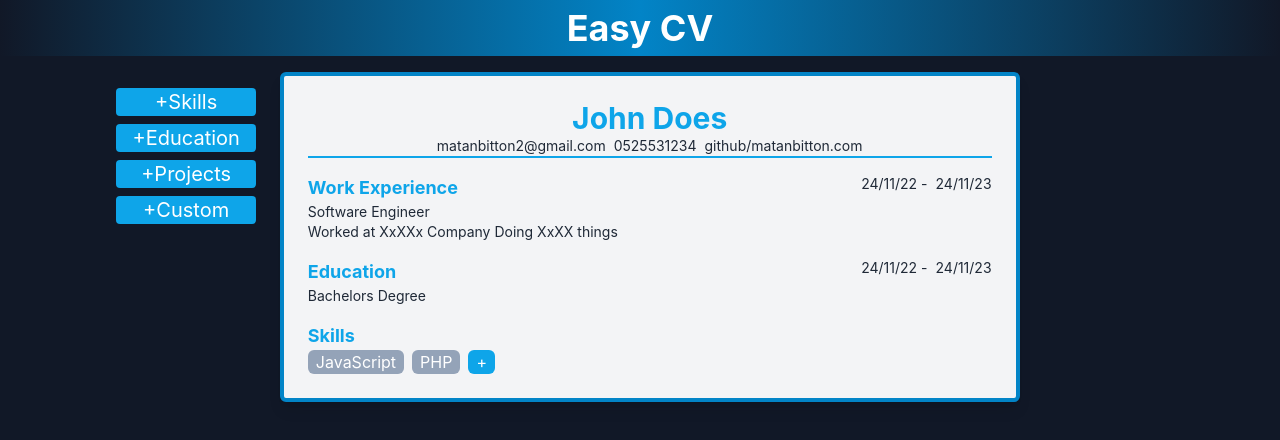
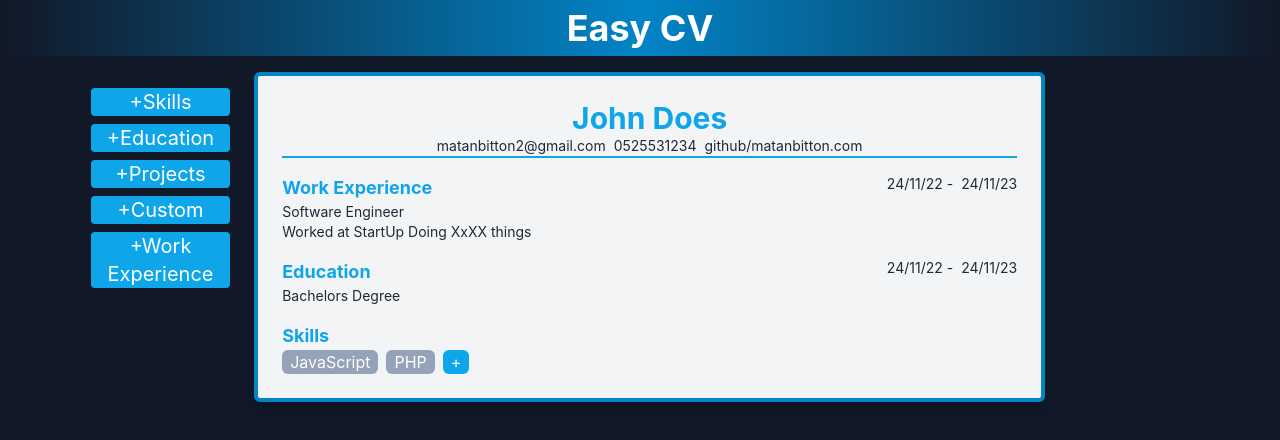
Before and after one commit to Matanbitton/cv-app, a React (Create React App) app: page / in a window 1280 px wide. Shown: the top 440 px of the page. Built offline with nearby package versions, Linux system fonts and the light colour scheme.

Commit message:
add func to delete section on double click

```diff
--- a/src/App.js
+++ b/src/App.js
@@ -1,10 +1,12 @@
-import { useState } from "react";
+import { useEffect, useState } from "react";
 import "./index.css";
 import Section from "./Section";
+import uniqid from "uniqid";
 
 function App() {
   const initialSection = [
     <Section
+      key={uniqid()}
       type="Info"
       name="John Does"
       gitHub="github/matanbitton.com"
@@ -12,14 +14,21 @@ function App() {
       phone="0525531234"
     />,
     <Section
+      key={uniqid()}
+      id={uniqid()}
+      handleRemove={handleRemoveSection}
       type="Work"
       title="Work Experience"
       position="Software Engineer"
+      company="StartUp"
       startDate="24/11/22"
       endDate="24/11/23"
-      description="Worked at XxXXx Company Doing XxXX things"
+      description="Worked at StartUp Doing XxXX things"
     />,
     <Section
+      key={uniqid()}
+      id={uniqid()}
+      handleRemove={handleRemoveSection}
       type="Education"
       title="Education"
       position="Bachelors Degree"
@@ -27,18 +36,49 @@ function App() {
       endDate="24/11/23"
       description="Learned C++ and stuff"
     />,
-    <Section type="Skills" title="Skills" skills={["JavaScript", "PHP"]} />,
+    <Section
+      key={uniqid()}
+      id={uniqid()}
+      handleRemove={handleRemoveSection}
+      type="Skills"
+      title="Skills"
+      skills={["JavaScript", "PHP"]}
+    />,
   ];
 
   const [section, setSection] = useState(initialSection);
+
+  useEffect(() => {
+    console.log(section);
+  }, [section]);
 
   function handleEducation() {
     setSection((prevSection) => [
       ...prevSection,
       <Section
+        id={uniqid()}
+        key={uniqid()}
+        handleRemove={handleRemoveSection}
         type="Education"
         title="Education"
         position="Degree"
+        startDate="Start Date"
+        endDate="End Date"
+        description="Description"
+      />,
+    ]);
+  }
+  function handleWork() {
+    setSection((prevSection) => [
+      ...prevSection,
+      <Section
+        id={uniqid()}
+        key={uniqid()}
+        handleRemove={handleRemoveSection}
+        type="Work"
+        title="Work Experience"
+        position="Position"
+        company="Company"
         startDate="Start Date"
         endDate="End Date"
         description="Description"
@@ -49,6 +89,9 @@ function App() {
     setSection((prevSection) => [
       ...prevSection,
       <Section
+        key={uniqid()}
+        id={uniqid()}
+        handleRemove={handleRemoveSection}
         type="Skills"
         title="Skills"
         skills={["PHP", "JavaScript", "Click Me To Change"]}
@@ -59,6 +102,9 @@ function App() {
     setSection((prevSection) => [
       ...prevSection,
       <Section
+        key={uniqid()}
+        id={uniqid()}
+        handleRemove={handleRemoveSection}
         type="Education"
         title="Click me to change title"
         position="Change info"
@@ -72,11 +118,23 @@ function App() {
     setSection((prevSection) => [
       ...prevSection,
       <Section
+        key={uniqid()}
+        id={uniqid()}
+        handleRemove={handleRemoveSection}
         type="Projects"
         title="Projects"
         description="write here about the project"
       />,
     ]);
+  }
+  function handleRemoveSection(e) {
+    setSection((prevSection) =>
+      prevSection.filter((section) => {
+        console.log({ Section: section });
+        console.log({ target: e.target.id });
+        return section.props.id !== e.target.id;
+      })
+    );
   }
 
   return (
@@ -113,6 +171,12 @@ function App() {
           >
             +Custom
           </button>
+          <button
+            onClick={handleWork}
+            className="px-4  rounded text-xl text-white  bg-sky-500"
+          >
+            +Work Experience
+          </button>
         </div>
 
         <div className=" shadow-lg mr-16 border-sky-600 border-4 p-4 rounded-md justify-center overflow-hidden max-h-screen max-w-lg min-w-full bg-gray-100 text-gray-800">
```
